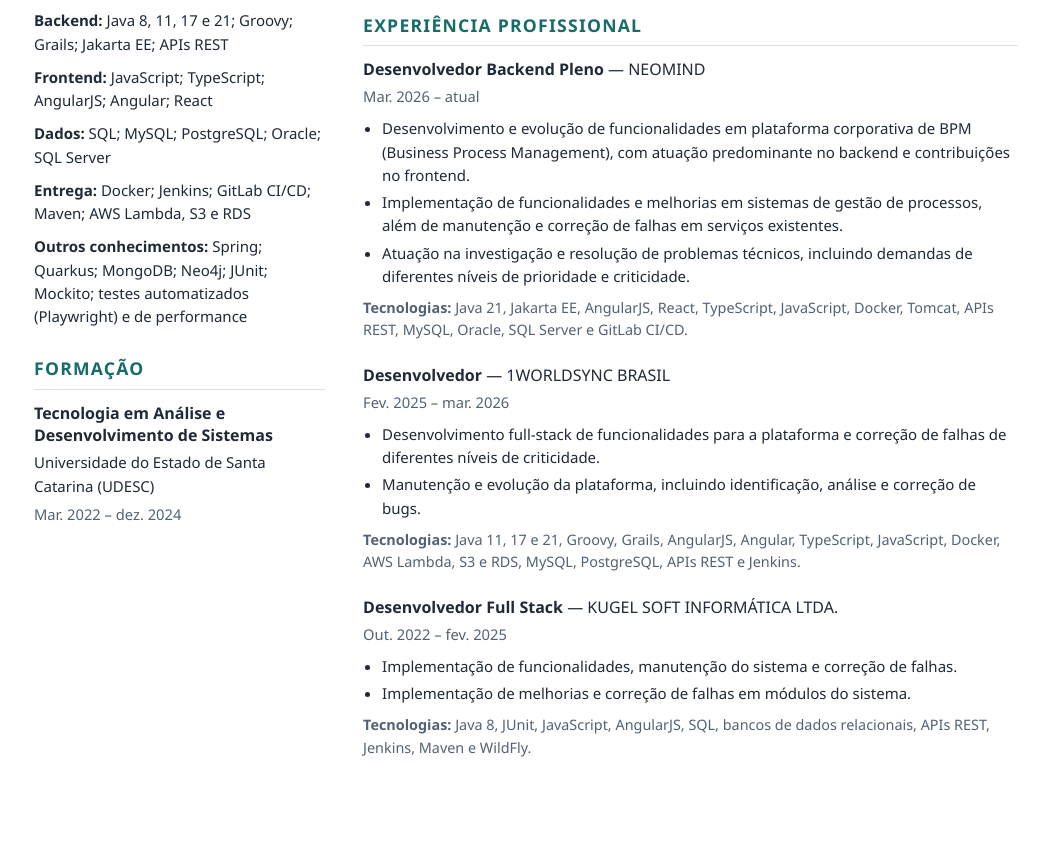
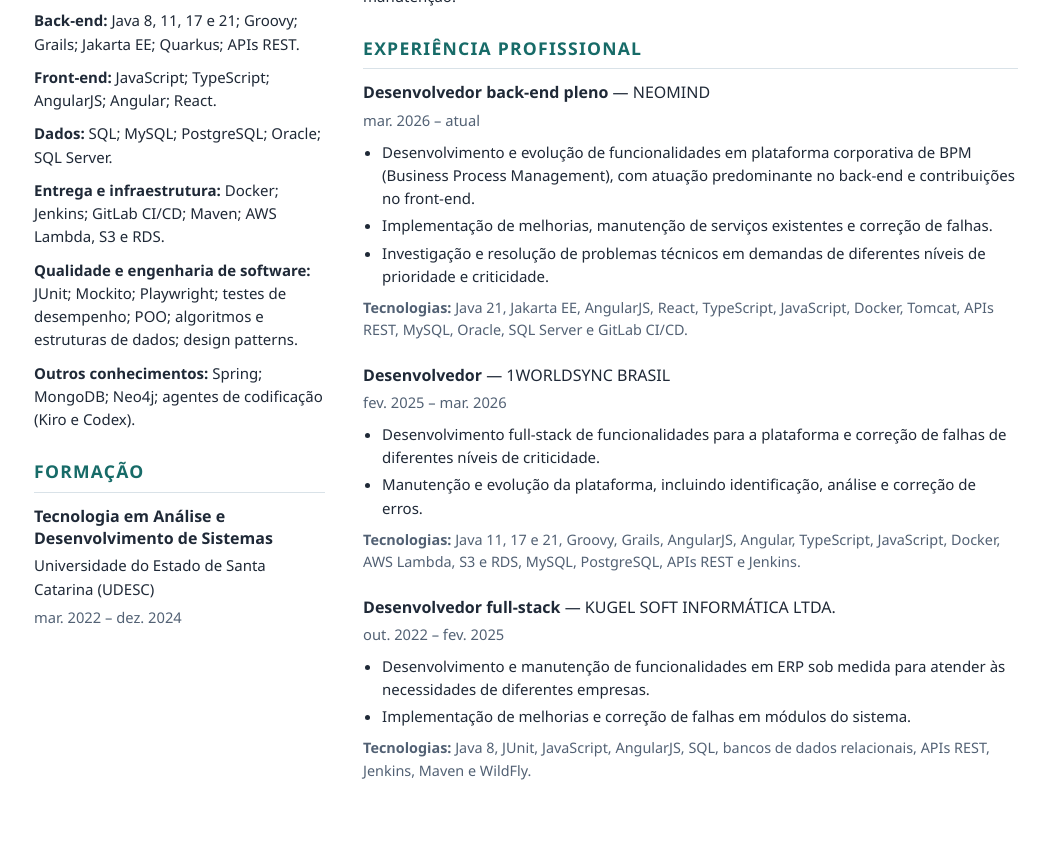
Before and after one commit to Gabriel-Godinho/curriculo-resume, a plain HTML site: page index.html in a window 1280 px wide. Shown: the part 394-1235 px from the top of the page, without its empty margins (114-1163 px from the left). Before the commit the page ends 1212 px from the top, so only its background shows below. Drawn offline with Linux system fonts and the light colour scheme.

Commit message:
fix: atualização de infos

```diff
--- a/index.html
+++ b/index.html
@@ -11,7 +11,7 @@
 <body>
     <header id="header">
         <h1>Gabriel Godinho dos Santos</h1>
-        <p class="headline">Desenvolvedor de Software | Backend Java e Full Stack</p>
+        <p class="headline">Desenvolvedor de software | Back-end Java e full-stack</p>
     </header>
 
     <main>
@@ -29,11 +29,12 @@
             <section>
                 <h2>Competências</h2>
                 <ul class="skills-list">
-                    <li><strong>Backend:</strong> Java 8, 11, 17 e 21; Groovy; Grails; Jakarta EE; APIs REST</li>
-                    <li><strong>Frontend:</strong> JavaScript; TypeScript; AngularJS; Angular; React</li>
-                    <li><strong>Dados:</strong> SQL; MySQL; PostgreSQL; Oracle; SQL Server</li>
-                    <li><strong>Entrega:</strong> Docker; Jenkins; GitLab CI/CD; Maven; AWS Lambda, S3 e RDS</li>
-                    <li><strong>Outros conhecimentos:</strong> Spring; Quarkus; MongoDB; Neo4j; JUnit; Mockito; testes automatizados (Playwright) e de performance</li>
+                    <li><strong>Back-end:</strong> Java 8, 11, 17 e 21; Groovy; Grails; Jakarta EE; Quarkus; APIs REST.</li>
+                    <li><strong>Front-end:</strong> JavaScript; TypeScript; AngularJS; Angular; React.</li>
+                    <li><strong>Dados:</strong> SQL; MySQL; PostgreSQL; Oracle; SQL Server.</li>
+                    <li><strong>Entrega e infraestrutura:</strong> Docker; Jenkins; GitLab CI/CD; Maven; AWS Lambda, S3 e RDS.</li>
+                    <li><strong>Qualidade e engenharia de software:</strong> JUnit; Mockito; Playwright; testes de desempenho; POO; algoritmos e estruturas de dados; design patterns.</li>
+                    <li><strong>Outros conhecimentos:</strong> Spring; MongoDB; Neo4j; agentes de codificação (Kiro e Codex).</li>
                 </ul>
             </section>
 
@@ -41,7 +42,7 @@
                 <h2>Formação</h2>
                 <h3>Tecnologia em Análise e Desenvolvimento de Sistemas</h3>
                 <p>Universidade do Estado de Santa Catarina (UDESC)</p>
-                <p class="date">Mar. 2022 – dez. 2024</p>
+                <p class="date">mar. 2022 – dez. 2024</p>
             </section>
         </aside>
 
@@ -49,39 +50,39 @@
             <section>
                 <h2>Perfil profissional</h2>
                 <p>
-                    Desenvolvedor de Software com experiência no desenvolvimento e evolução de aplicações corporativas, com foco em backend Java e atuação full-stack. Possui experiência na construção e integração de APIs REST, desenvolvimento de funcionalidades, manutenção de sistemas e resolução de problemas técnicos.
-                    Atua com tecnologias do ecossistema Java, frameworks web, bancos de dados relacionais e ferramentas de integração e entrega contínuas. Também possui experiência com testes automatizados, conteinerização e serviços em nuvem, buscando desenvolver soluções eficientes, escaláveis e de fácil manutenção.
+                    Desenvolvedor de software com experiência no desenvolvimento e na evolução de aplicações corporativas, com foco em back-end Java e atuação full-stack. Tem experiência na construção e integração de APIs REST, no desenvolvimento de funcionalidades, na manutenção de sistemas e na resolução de problemas técnicos.
+                    Atua com tecnologias do ecossistema Java, frameworks web, bancos de dados relacionais e ferramentas de integração e entrega contínuas. Também tem experiência com testes automatizados, conteinerização e serviços em nuvem, e busca desenvolver soluções eficientes, escaláveis e de fácil manutenção.
                 </p>
             </section>
 
             <section>
                 <h2>Experiência profissional</h2>
                 <article class="job">
-                    <h3>Desenvolvedor Backend Pleno <span>— NEOMIND</span></h3>
-                    <p class="date">Mar. 2026 – atual</p>
+                    <h3>Desenvolvedor back-end pleno <span>— NEOMIND</span></h3>
+                    <p class="date">mar. 2026 – atual</p>
                     <ul>
-                        <li>Desenvolvimento e evolução de funcionalidades em plataforma corporativa de BPM (Business Process Management), com atuação predominante no backend e contribuições no frontend.</li>
-                        <li>Implementação de funcionalidades e melhorias em sistemas de gestão de processos, além de manutenção e correção de falhas em serviços existentes.</li>
-                        <li>Atuação na investigação e resolução de problemas técnicos, incluindo demandas de diferentes níveis de prioridade e criticidade.</li>
+                        <li>Desenvolvimento e evolução de funcionalidades em plataforma corporativa de BPM (Business Process Management), com atuação predominante no back-end e contribuições no front-end.</li>
+                        <li>Implementação de melhorias, manutenção de serviços existentes e correção de falhas.</li>
+                        <li>Investigação e resolução de problemas técnicos em demandas de diferentes níveis de prioridade e criticidade.</li>
                     </ul>
                     <p class="tech"><strong>Tecnologias:</strong> Java 21, Jakarta EE, AngularJS, React, TypeScript, JavaScript, Docker, Tomcat, APIs REST, MySQL, Oracle, SQL Server e GitLab CI/CD.</p>
                 </article>
 
                 <article class="job">
                     <h3>Desenvolvedor <span>— 1WORLDSYNC BRASIL</span></h3>
-                    <p class="date">Fev. 2025 – mar. 2026</p>
+                    <p class="date">fev. 2025 – mar. 2026</p>
                     <ul>
                         <li>Desenvolvimento full-stack de funcionalidades para a plataforma e correção de falhas de diferentes níveis de criticidade.</li>
-                        <li>Manutenção e evolução da plataforma, incluindo identificação, análise e correção de bugs.</li>
+                        <li>Manutenção e evolução da plataforma, incluindo identificação, análise e correção de erros.</li>
                     </ul>
                     <p class="tech"><strong>Tecnologias:</strong> Java 11, 17 e 21, Groovy, Grails, AngularJS, Angular, TypeScript, JavaScript, Docker, AWS Lambda, S3 e RDS, MySQL, PostgreSQL, APIs REST e Jenkins.</p>
                 </article>
 
                 <article class="job">
-                    <h3>Desenvolvedor Full Stack <span>— KUGEL SOFT INFORMÁTICA LTDA.</span></h3>
-                    <p class="date">Out. 2022 – fev. 2025</p>
+                    <h3>Desenvolvedor full-stack <span>— KUGEL SOFT INFORMÁTICA LTDA.</span></h3>
+                    <p class="date">out. 2022 – fev. 2025</p>
                     <ul>
-                        <li>Implementação de funcionalidades, manutenção do sistema e correção de falhas.</li>
+                        <li>Desenvolvimento e manutenção de funcionalidades em ERP sob medida para atender às necessidades de diferentes empresas.</li>
                         <li>Implementação de melhorias e correção de falhas em módulos do sistema.</li>
                     </ul>
                     <p class="tech"><strong>Tecnologias:</strong> Java 8, JUnit, JavaScript, AngularJS, SQL, bancos de dados relacionais, APIs REST, Jenkins, Maven e WildFly.</p>
```
